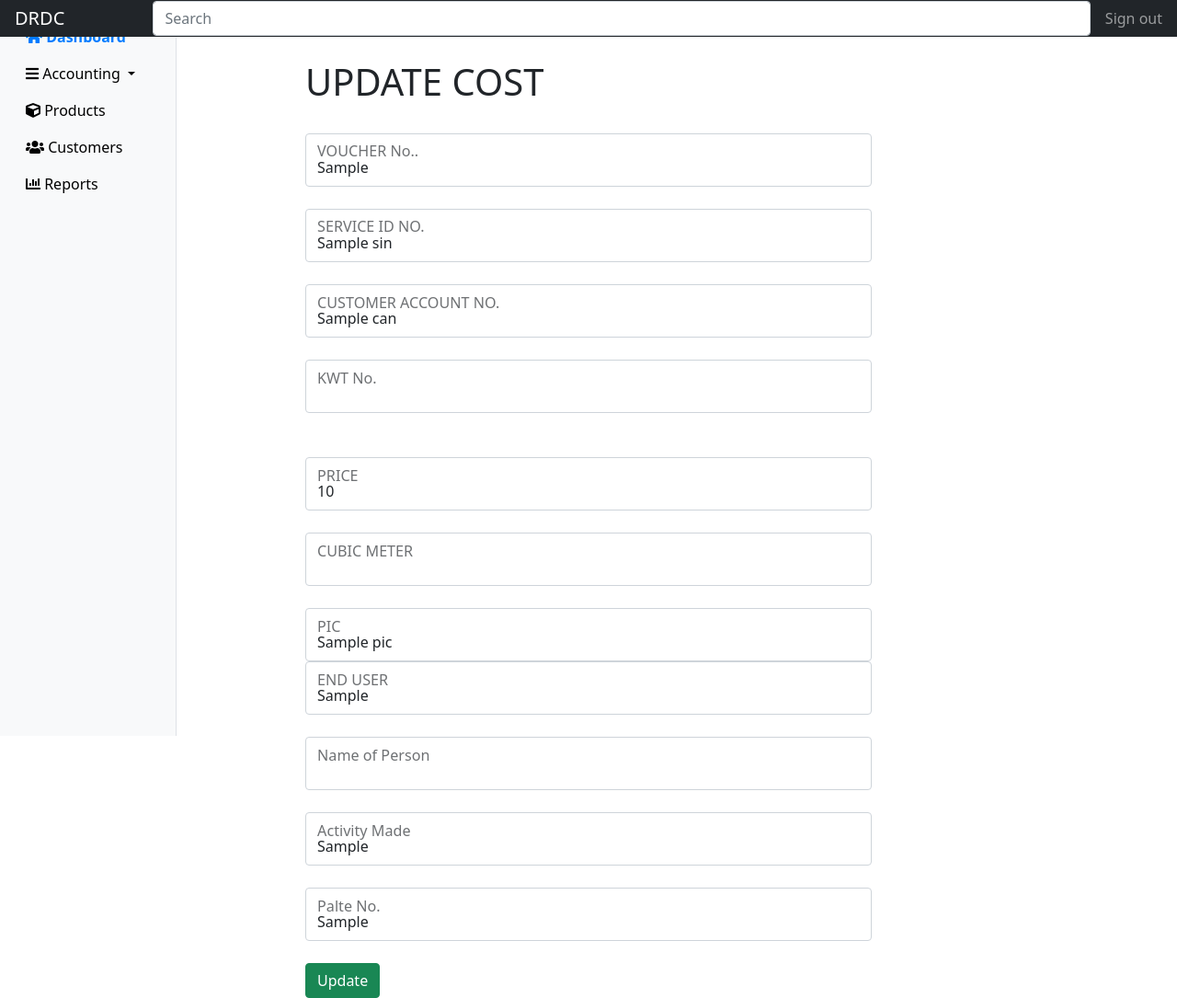
After one commit to joeygracesabusido/duraville, a FastAPI app: template templates/cost/update_cost.html in a window 1280 px wide. The commit adds this page. Shown: the whole page at 92% size. Run offline with FastAPI, Linux system fonts and the light colour scheme; the template is opened without the code that fills it: most values are stand-ins (such as "Sample title", 1, 10 or a date in 2020); parts of the project's set-up code (start-up, migrations or seed data) failed here and were passed over; some libraries are stand-ins or nearby versions.

Commit message:
02.13.2024 12:33 am

```diff
--- a/static/update_water.js
+++ b/static/update_cost.js
@@ -7,16 +7,23 @@
 const update_cost_water_electric = async () => {
     const id = document.getElementById("transID").value
     const data = {
-        sin: document.getElementById("sin_update").value,
-        kwt_cubic_meter: document.getElementById("kwt_cubic_meter_update").value,
-        amount: document.getElementById("amount_update").value,
+        sin: document.getElementById("sin").value,
+        can: document.getElementById("can").value,
+        khw_no: document.getElementById("khw_no").value,
+        price: document.getElementById("price").value,
+        cubic_meter: document.getElementById("cubic_meter").value,
+        pic: document.getElementById("pic").value,
+        person_incharge_end_user: document.getElementById("person_incharge_end_user").value,
+        no_of_person: document.getElementById("no_of_person").value,
+        activity_made: document.getElementById("activity_made").value,
+        plate_no: document.getElementById("plate_no").value,
 
 
     };
     console.log(data)
 
     try {
-        const response = await fetch(`/update-water-electric-cost/`+ id, {
+        const response = await fetch(`/update-cost/`+ id, {
             method: "PUT",
             headers: { "Content-Type": "application/json" },
             body: JSON.stringify(data),
--- /dev/null
+++ b/templates/cost/update_cost.html
@@ -0,0 +1,200 @@
+{% extends 'dashboard.html' %}
+
+{% block content %}
+
+<script src="https://cdnjs.cloudflare.com/ajax/libs/jquery/3.6.0/jquery.min.js"></script>
+<script src="https://cdnjs.cloudflare.com/ajax/libs/jqueryui/1.12.1/jquery-ui.min.js"></script>
+<link rel="stylesheet" href="https://cdnjs.cloudflare.com/ajax/libs/jqueryui/1.12.1/jquery-ui.min.css" />
+
+<link href="https://cdn.jsdelivr.net/npm/bootstrap@5.0.2/dist/css/bootstrap.min.css" rel="stylesheet" integrity="sha384-EVSTQN3/azprG1Anm3QDgpJLIm9Nao0Yz1ztcQTwFspd3yD65VohhpuuCOmLASjC" crossorigin="anonymous">
+<script src="https://cdn.jsdelivr.net/npm/bootstrap@5.0.2/dist/js/bootstrap.bundle.min.js" integrity="sha384-MrcW6ZMFYlzcLA8Nl+NtUVF0sA7MsXsP1UyJoMp4YLEuNSfAP+JcXn/tWtIaxVXM" crossorigin="anonymous"></script>
+
+<style>
+    #container {
+              width: 50%; /* Set the width of the div element */
+              margin: auto; /* Center the div */
+              border-width: 1px;
+              /* border-style: solid; */
+
+
+      }
+
+    #title{
+      display: flex;
+      justify-content: center; /* Horizontally center the content */
+      align-items: center; /* Vertically center the content */
+      height: 10vh; /* Assuming you want to center the h1 vertically on the page */
+    }
+
+    .form-control{
+      background-color: smoke whitesmoke;
+      /* color: white; */
+    }
+
+
+    .sidebar {
+    position: fixed;
+    width: 15%;
+    height: 100%;
+    top: 0;
+    left: 0;
+    background-color: #f8f9fa;
+    border-right: 1px solid #dee2e6;
+    padding-top: 20px;
+    z-index: 1;
+  }
+
+  .main-content {
+    margin-left: 15%;
+    padding: 20px;
+  }
+
+  @media (max-width: 767px) {
+    .sidebar {
+      width: 100%;
+      position: static;
+      border-right: none;
+      padding-top: 0;
+      background-color: red;
+    }
+  }
+
+  </style>
+  <div id="container" class="container mt-4">
+
+    <h1>UPDATE COST</h1>
+    {% for list in costData %}
+
+
+                    <div class="form-floating">
+                        <input type="text" class="form-control" id="transID" value="{{list.id}}" hidden>
+
+                    </div>
+                    <br>
+
+                    <div class="form-floating">
+                      <input type="text" class="form-control" id="sin_update" value="{{list.voucher_no}}">
+                      <label for="floatingInputGrid" style="font-size: 19px;">VOUCHER No..</label>
+                  </div>
+                  <br>
+
+
+
+                    <div class="form-floating">
+                        <input type="text" class="form-control" id="sin" value="{{list.sin}}">
+                        <label for="floatingInputGrid" style="font-size: 19px;">SERVICE ID NO.</label>
+                    </div>
+                    <br>
+
+
+                    <div class="form-floating">
+                      <input type="text" class="form-control" id="can" value="{{list.can}}">
+                      <label for="floatingInputGrid" style="font-size: 19px;">CUSTOMER ACCOUNT NO.</label>
+                    </div>
+                    <br>
+
+
+
+
+                    <div class="form-floating">
+                        <input type="number" class="form-control" id="khw_no" value="{{list.khw_no}}">
+                        <label for="floatingInputGrid" style="font-size: 19px;">KWT No.</label>
+                    </div>
+                    <br>
+
+
+
+                    <br>
+                    <div class="col-md">
+                        <div class="form-floating">
+                        <input type="number" class="form-control" id="price"  value="{{list.price}}">
+                        <label for="floatingInputGrid" style="font-size: 19px;">PRICE</label>
+
+                        </div>
+                    </div>
+
+                    <br>
+
+                    <div class="col-md">
+                      <div class="form-floating">
+                      <input type="number" class="form-control" id="cubic_meter"  value="{{list.cubic_meter}}">
+                      <label for="floatingInputGrid" style="font-size: 19px;">CUBIC METER</label>
+
+                      </div>
+                  </div>
+
+                  <br>
+
+                  <div class="col-md">
+                    <div class="form-floating">
+                    <input type="text" class="form-control" id="pic"  value="{{list.pic}}">
+                    <label for="floatingInputGrid" style="font-size: 19px;">PIC</label>
+
+                    </div>
+                </div>
+
+
+                  <div class="col-md">
+                    <div class="form-floating">
+                    <input type="text" class="form-control" id="person_incharge_end_user"  value="{{list.person_incharge_end_user}}">
+                    <label for="floatingInputGrid" style="font-size: 19px;">END USER</label>
+
+                    </div>
+                  </div>
+
+                  <br>
+
+
+                  <div class="col-md">
+                    <div class="form-floating">
+                    <input type="text" class="form-control" id="no_of_person"  value="{{list.no_of_person}}">
+                    <label for="floatingInputGrid" style="font-size: 19px;">Name of Person</label>
+
+                    </div>
+                  </div>
+
+                  <br>
+
+
+                  <div class="col-md">
+                    <div class="form-floating">
+                    <input type="text" class="form-control" id="activity_made"  value="{{list.activity_made}}">
+                    <label for="floatingInputGrid" style="font-size: 19px;">Activity Made</label>
+
+                    </div>
+                  </div>
+
+                  <br>
+
+
+                  <div class="col-md">
+                    <div class="form-floating">
+                    <input type="text" class="form-control" id="plate_no"  value="{{list.plate_no}}">
+                    <label for="floatingInputGrid" style="font-size: 19px;">Palte No.</label>
+
+                    </div>
+                  </div>
+
+                  <br>
+
+
+
+                    <button type="button" id="Btn_update_cost"   class="btn btn-success">Update</button>
+
+
+     {% endfor %}
+
+
+
+
+  </div>
+
+    <!-- <script src="/static/sgmc/sgmc_update_cost.js"></script> -->
+
+<!-- Add Bootstrap JS and Popper.js -->
+<script src="https://cdn.jsdelivr.net/npm/bootstrap@5.0.2/dist/js/bootstrap.bundle.min.js" integrity="sha384-MrcW6ZMFYlzcLA8Nl+NtUVF0sA7MsXsP1UyJoMp4YLEuNSfAP+JcXn/tWtIaxVXM" crossorigin="anonymous"></script>
+
+
+<script src="/static/update_cost.js"></script>
+
+{% endblock %}
```
Also changed, not shown: models/model.py (+20 -7 lines), routes/admin.py (+59 -21 lines), templates/cost/cost_transaction.html (+4 -8 lines), templates/cost/update_water_elect.html (deleted, +0 -118 lines), views/cost.py (+16 -8 lines).
